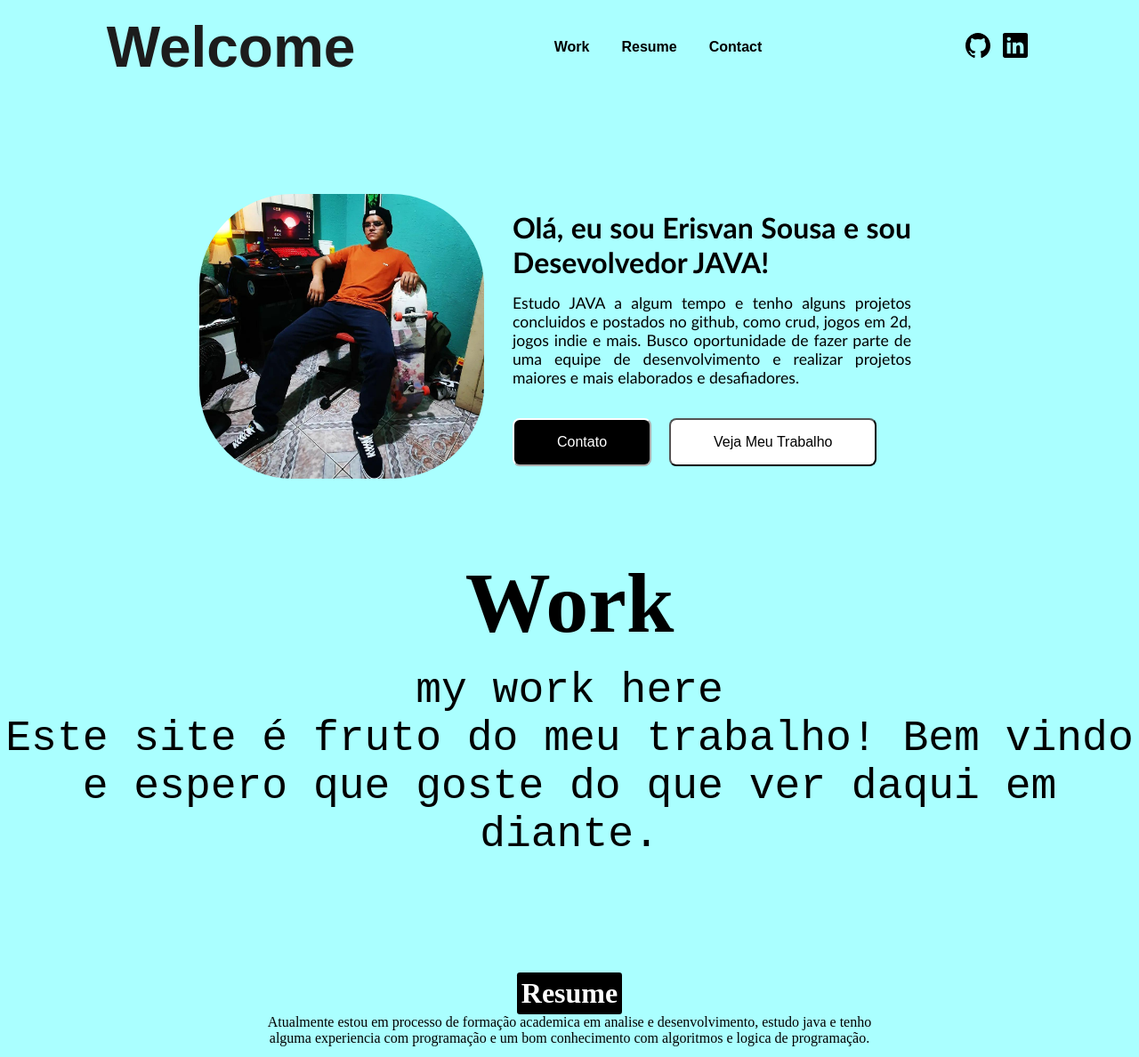
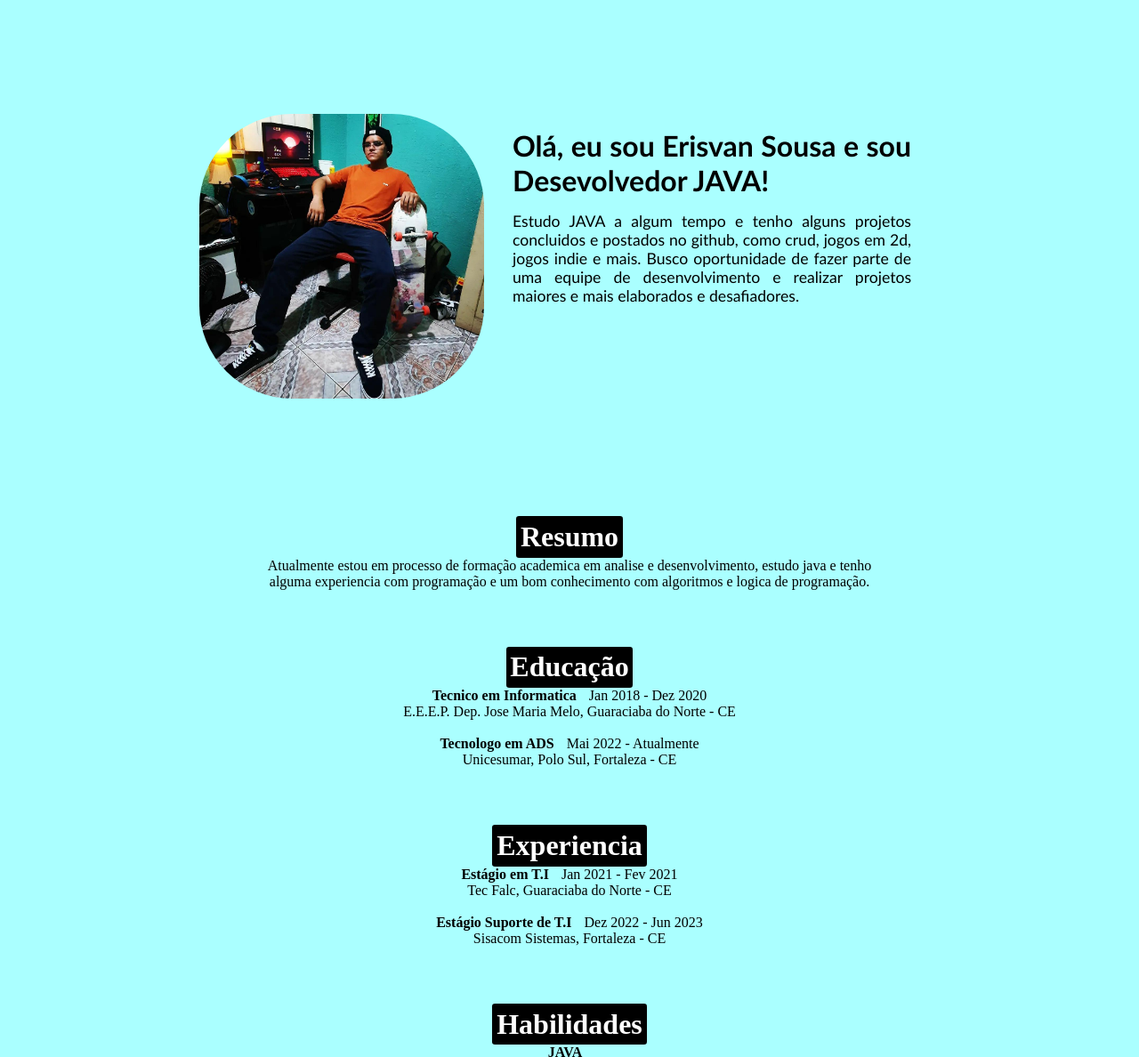
Before and after one commit to ErisvanSousa/Curriculo, a plain HTML site: page index.html in a window 1280 px wide. Shown: the top 1188 px of the page at 89% size. Drawn offline with Linux system fonts and the light colour scheme; a web font is replaced by a local one.

Commit message:
alterações PIETRO

```diff
--- a/index.html
+++ b/index.html
@@ -13,24 +13,6 @@
 <body>
 
     <div class="container">
-    <header>
-            <div>
-                <h1>Welcome<h1>
-                </div>
-                <div class="menu">
-                    <a href="#">Work</a>
-                    <a href="#">Resume</a>
-                    <a href="#">Contact</a>
-                </div>
-                <div class="socialMedia">
-                    <a href="https://github.com/ErisvanSousa" target="_blank"><img src="img/github.svg" alt="Logo github"></a>
-                    <a href="https://www.linkedin.com/in/erisvan-sousa-7b4468198/" target="_blank"><img src="img/linkedin.svg" alt="Logo linkedin"></a>
-                </div>
-     </header>
-    </div>
-
-
-    <div class="container2">
         <div class="img">
             <img id="img" src="img/me.jpg"></img>
         </div>
@@ -40,45 +22,27 @@
                 Busco oportunidade de fazer parte de uma equipe de desenvolvimento e realizar projetos maiores e mais elaborados e desafiadores.
             </p>
         </div>
-        <div class="but">
-            <button id="but1">
-                <a href="https://api.whatsapp.com/send/?phone=5585997151206" target="_blank">
-                    Contato
-                </a>
-            </button>
-            <button id="but2">
-                <a href="#">Veja Meu Trabalho</a>
-            </button>
-        </div>
     </div>
 
-    <div class="mywork">
-        <h1>Work</h1>
-        <div>
-            <p>my work here <br> Este site é fruto do meu trabalho! Bem vindo e espero que goste do que ver daqui em diante.</p>
-        </div>
-    </div>
-
-
     <div class="resume">
-        <h1>Resume</h1>
+        <h1>Resumo</h1>
         <p>Atualmente estou em processo de formação academica em analise e desenvolvimento,
             estudo java e tenho alguma experiencia com programação e um bom
             conhecimento com algoritmos e logica de programação.
 
-        <h1>Education</h1>
+        <h1>Educação</h1>
         <p><b>Tecnico em Informatica</b> Jan 2018 - Dez 2020<br>
                 E.E.E.P. Dep. Jose Maria Melo, Guaraciaba do Norte - CE<br><br>
                 <b>Tecnologo em ADS</b> Mai 2022 - Atualmente<br>
                 Unicesumar, Polo Sul, Fortaleza - CE</p>
 
-        <h1>Experience</h1>
+        <h1>Experiencia</h1>
         <p><b>Estágio em T.I</b> Jan 2021 - Fev 2021<br>
             Tec Falc, Guaraciaba do Norte - CE<br><br>
             <b>Estágio Suporte de T.I</b> Dez 2022 - Jun 2023 <br>
             Sisacom Sistemas, Fortaleza - CE</p>
 
-        <h1>SKills and Tools</h1>
+        <h1>Habilidades</h1>
         <p>
             <b>JAVA</b><br>
             <b>HTML/CSS</b><br>
@@ -94,20 +58,21 @@
     </div>
 
 
+    <div class="contateme">
+        <h1>Entre Contato</h1>
+        <p>Tem interesse em algum serviço? <br> Entre em contato comigo agora mesmo!</p>
+        <textarea name="Email" id="email" cols="70" rows="3" placeholder="Seu email aqui..."></textarea>
+        <textarea name="Name" id="nome" cols="70" rows="3" placeholder="Seu nome aqui..."></textarea>
+        <textarea name="Solicitation" id="solicitation" cols="70" rows="5" placeholder="Conte-me o que precisa..."></textarea>
+        <button type="submit">Enviar solicitação</button>
+    </div>
 
-    <div class="contateme">
-        <h1>Contact</h1>
-        <p>Tem interesse em algum serviço? <br> Entre em contato comigo agora mesmo!</p>
-        <textarea name="Email" id="email" cols="70" rows="3" placeholder="Your email here..."></textarea>
-        <textarea name="Name" id="nome" cols="70" rows="3" placeholder="Your name here..."></textarea>
-        <textarea name="Solicitation" id="solicitation" cols="70" rows="5" placeholder="Tell me here..."></textarea>
-        <button type="submit">Send you solicitation</button>
-    </div>
     <div class="footer">
         <div>
+            <a href="https://github.com/ErisvanSousa" target="_blank"><img src="img/github.svg" alt="Logo github"></a>
+            <a href="https://www.linkedin.com/in/erisvan-sousa-7b4468198/" target="_blank"><img src="img/linkedin.svg" alt="Logo linkedin"></a>
+        </div>
             <p>Powered By <b>Sousa Erisvan</b></p>
-        </div>
-
     </div>
 </body>
 </html>
--- a/scss/curr.css
+++ b/scss/curr.css
@@ -5,13 +5,6 @@
 body{
   background-color: rgb(170, 255, 255);
 }
-
-.container {
-  display: grid;
-  margin: 1rem;
-}
-
-
 
 header {
   display: grid;
@@ -34,13 +27,7 @@ header .menu a {
   color: black;
 }
 
-
-header .socialMedia img {
-  width: 2rem;
-  padding: 0.2rem;
-}
-
-.container2{
+.container{
   display: grid;
   grid-template-columns: auto 50%;
   place-items: center;
@@ -76,65 +63,6 @@ header .socialMedia img {
   font-size: 1.1rem;
 }
 
-.but #but1 a{
-  text-decoration: none;
-  color: #ffffff;
-}
-
-.but #but2 a{
-  text-decoration: none;
-  color: black;
-}
-
-.but #but1{
-  font-size: 1rem;
-  text-decoration: none;
-  padding: 1rem 3rem;
-  background-color: black;
-  position: relative;
-  cursor: pointer;
-  border-color: white;
-  border-radius: 0.5rem;
-  color: #dedede;
-  margin: 1rem;
-  transition: all 0.5s;
-}
-
-.but #but1:hover{
-  -webkit-filter: drop-shadow(15px 10px 5px rgb(80, 80, 80));
-  filter: drop-shadow(15px 10px 5px rgb(80, 80, 80));
-}
-
-.but #but2{
-  font-size: 1rem;
-  text-decoration: none;
-  padding: 1rem 3rem;
-  background-color: white;
-  position: relative;
-  cursor: pointer;
-  border-color: black;
-  border-radius: 0.5rem;
-  color: black;
-  transition: all .5s;
-}
-
-.but #but2:hover{
-  -webkit-filter: drop-shadow(15px 10px 5px rgb(80, 80, 80));
-  filter: drop-shadow(15px 10px 5px rgb(80, 80, 80));
-}
-
-.mywork{
-  display: grid;
-  justify-content: center;
-  text-align: center;
-  margin-top: 5rem;
-  font-size: 3rem;
-}
-
-.mywork p{
-  margin-top: 1rem;
-  font-family: 'Courier New', Courier, monospace;
-}
 
 .resume{
   display: grid;
@@ -211,14 +139,8 @@ header .socialMedia img {
 
 .footer{
   display: grid;
-  place-items: center;
-  align-content: center;
-}
-
-.footer div{
-  display: grid;
-  align-content: center;
-  text-align: end;
+  grid-template-columns: auto  auto;
+  align-items: center;
   font-size: 0.7rem;
   background-color:rgb(150, 225, 225) ;
   width: 96%;
@@ -228,3 +150,13 @@ header .socialMedia img {
   padding: 0.5rem;
   border-radius: 1rem;
 }
+
+.footer p{
+  justify-self: end;
+}
+
+.footer img{
+  width: 1.5rem;
+  padding: 0.2rem;
+  justify-self: start;
+}
```
